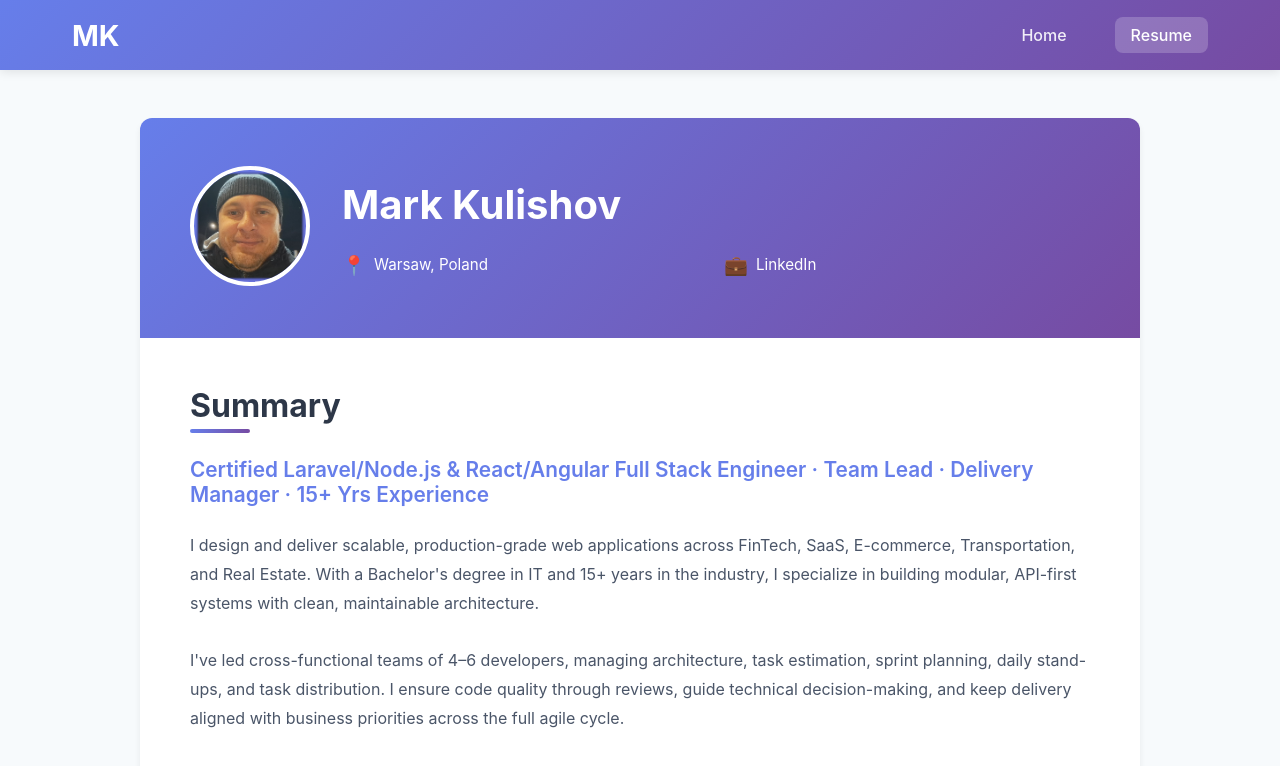
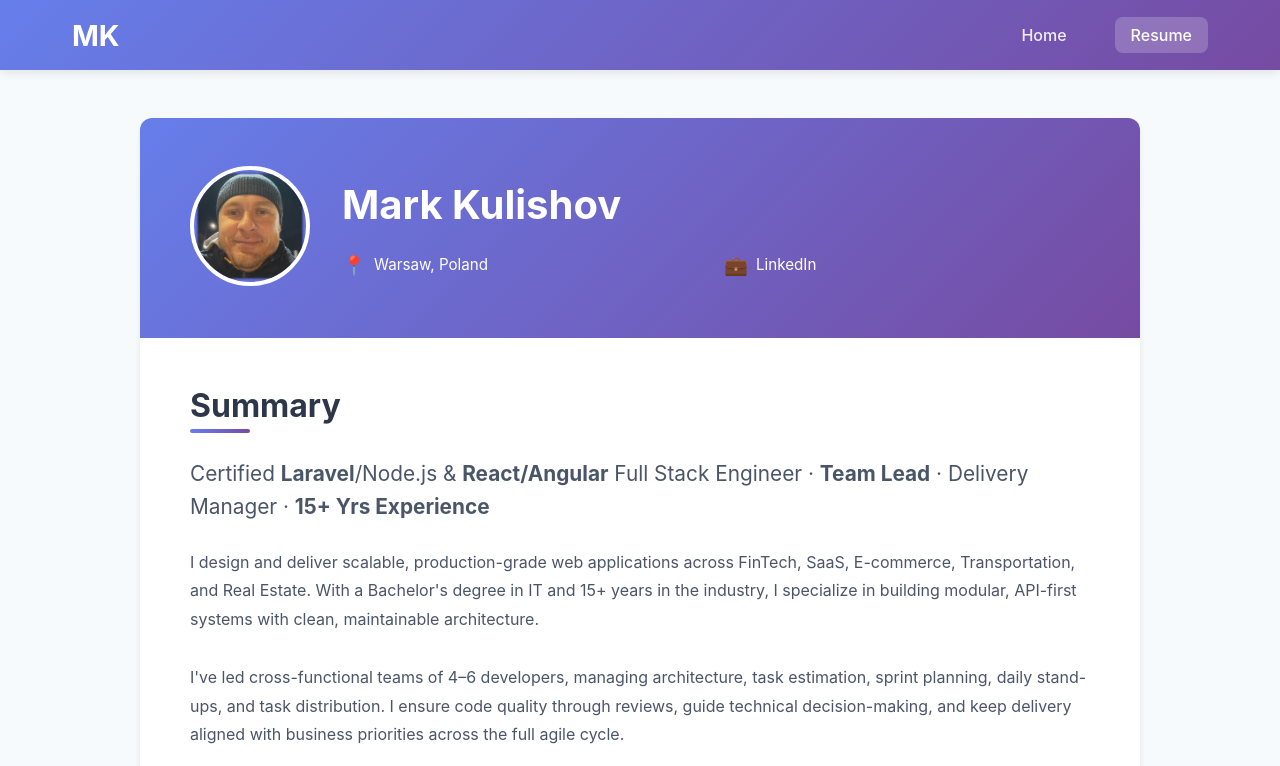
Before and after one commit to MarkKulUa/angular-portfolio, an Angular app in the folder frontend/: page /resume in a window 1280 px wide. Shown: the top 766 px of the page. Built offline with nearby package versions, Linux system fonts and the light colour scheme.

Commit message:
feat: resume design improvement

```diff
--- a/frontend/src/app/features/resume/components/resume-header/resume-header.ts
+++ b/frontend/src/app/features/resume/components/resume-header/resume-header.ts
@@ -1,10 +1,9 @@
 import { ChangeDetectionStrategy, Component, input, signal, effect } from '@angular/core';
-import { NgOptimizedImage } from '@angular/common';
-import { PersonalInfo } from '../../../../shared/models/resume.model';
+import { PersonalInfo } from '@shared/models/resume.model';
 
 @Component({
   selector: 'app-resume-header',
-  imports: [NgOptimizedImage],
+  imports: [],
   templateUrl: './resume-header.html',
   styleUrl: './resume-header.scss',
   changeDetection: ChangeDetectionStrategy.OnPush,
--- a/frontend/src/app/features/resume/components/resume-summary/resume-summary.html
+++ b/frontend/src/app/features/resume/components/resume-summary/resume-summary.html
@@ -1,7 +1,7 @@
 <section class="resume-summary">
   <div class="content">
     <h2 class="section-title">Summary</h2>
-    <p class="job-title">{{ summary().title }}</p>
+    <p class="job-title" [innerHTML]="summary().title"></p>
     <p class="description">{{ summary().description }}</p>
     <p class="languages">{{ summary().languages }}</p>
   </div>
--- a/frontend/src/app/features/resume/components/resume-summary/resume-summary.scss
+++ b/frontend/src/app/features/resume/components/resume-summary/resume-summary.scss
@@ -30,9 +30,15 @@
 
 .job-title {
   font-size: 1.3rem;
-  font-weight: 600;
-  color: #667eea;
+  font-weight: 400;
+  color: #4a5568;
   margin-bottom: 1.5rem;
+  line-height: 1.6;
+
+  strong {
+    font-weight: 700;
+    color: #667eea;
+  }
 }
 
 .description {
--- a/frontend/src/assets/data/resume.json
+++ b/frontend/src/assets/data/resume.json
@@ -8,7 +8,7 @@
     "photo": "assets/images/profile.png"
   },
   "summary": {
-    "title": "Certified Laravel/Node.js & React/Angular Full Stack Engineer · Team Lead · Delivery Manager · 15+ Yrs Experience",
+    "title": "Certified <strong>Laravel</strong>/Node.js & <strong>React/Angular</strong> Full Stack Engineer · <strong>Team Lead</strong> · Delivery Manager · <strong>15+ Yrs Experience</strong>",
     "description": "I design and deliver scalable, production-grade web applications across FinTech, SaaS, E-commerce, Transportation, and Real Estate. With a Bachelor's degree in IT and 15+ years in the industry, I specialize in building modular, API-first systems with clean, maintainable architecture.\n\nI've led cross-functional teams of 4–6 developers, managing architecture, task estimation, sprint planning, daily stand-ups, and task distribution. I ensure code quality through reviews, guide technical decision-making, and keep delivery aligned with business priorities across the full agile cycle.\n\nCertified by IBM, Edchart, and LaraDaily, I apply SOLID principles, PSR standards, CI/CD pipelines, and test-driven development to produce reliable, observable, and extensible code for both greenfield builds and legacy system refactors.",
     "languages": "English - fluent (B2+), Polish - conversational, Ukrainian - native."
   },
```
